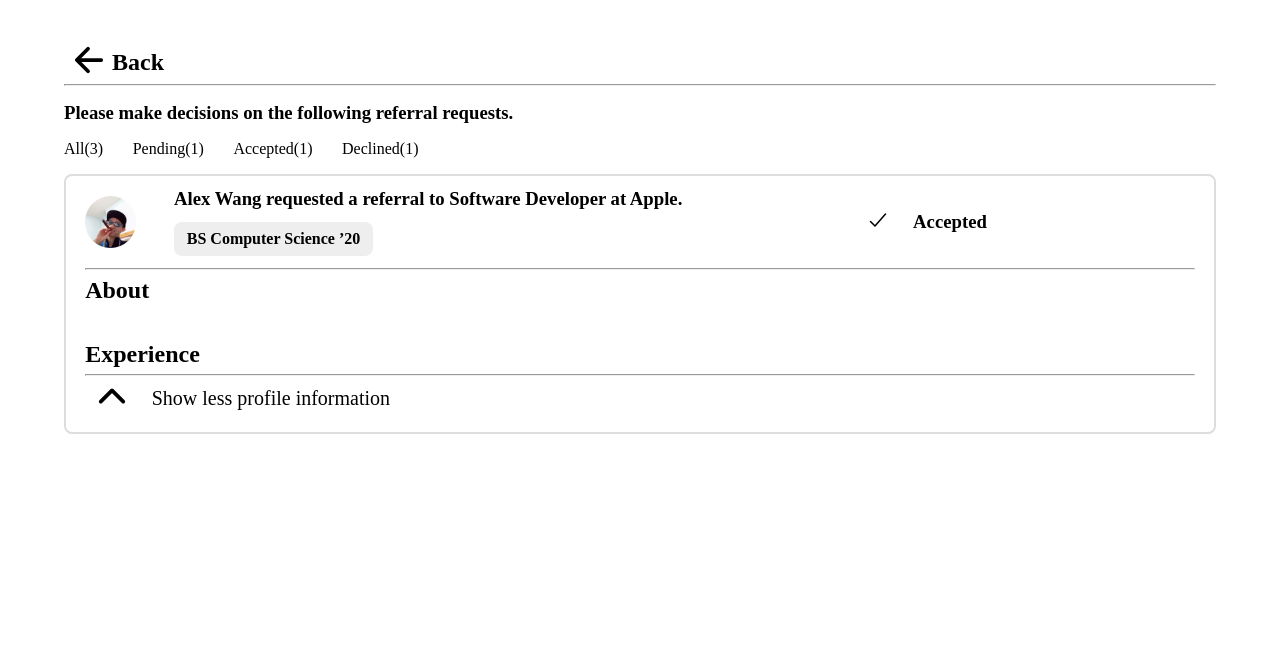
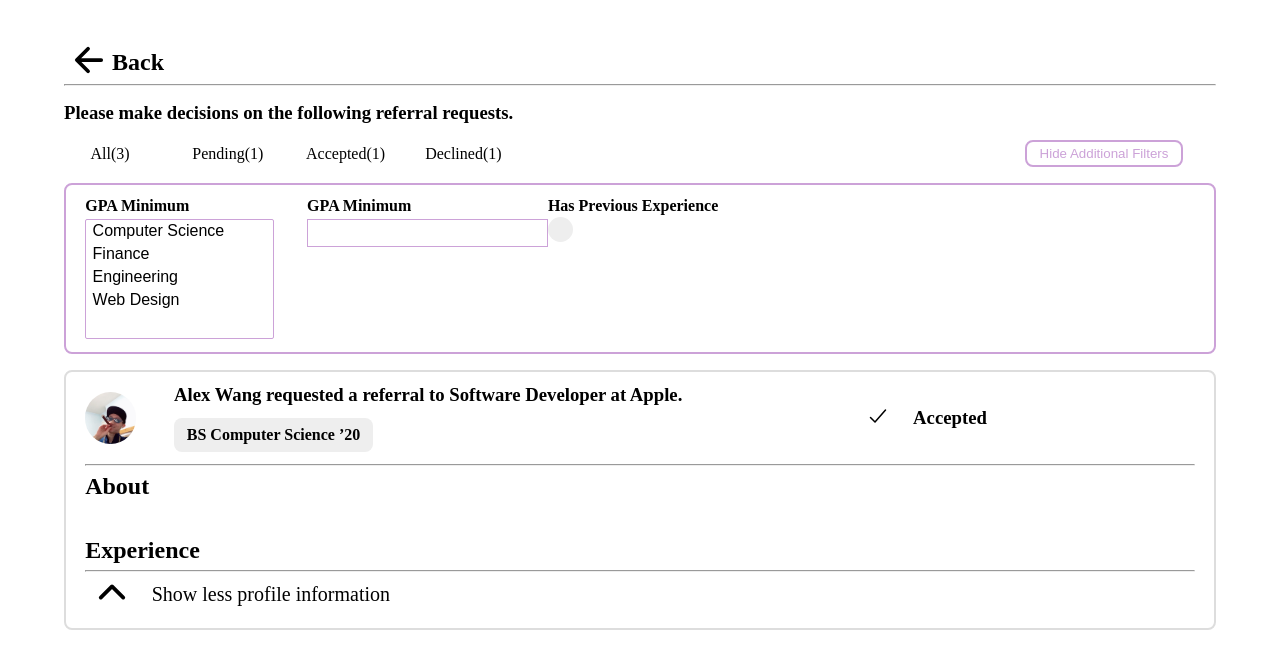
Before and after one commit to Yuxuan-Lin/VioLegacy, a website built with webpack: page src/experimental.html in a window 1280 px wide. Built offline with nearby package versions, Linux system fonts and the light colour scheme.

Commit message:
changes after leo branch merge

```diff
--- a/src/experimental.html
+++ b/src/experimental.html
@@ -21,7 +21,46 @@
             <li id="senior-myOpp-detail-body-pending">Pending(1)</li>
             <li id="senior-myOpp-detail-body-accepted">Accepted(1)</li>
             <li id="senior-myOpp-detail-body-declined">Declined(1)</li>
+            <li id="dashboard-detail-status-bar-blank"></li>
+            <li id="dashboard-detail-filter-btn">
+                <button>Hide Additional Filters</button>
+            </li>
         </ul>
+
+
+
+
+
+
+        <div class="dashboard-detail-filter">
+            <div class="dashboard-detail-filter-major">
+                <h4 class="dashboard-detail-filter-titles">GPA Minimum</h4>
+                <select name="dashboard-detail-filter-major-selections" id="dashboard-detail-filter-major-selections" multiple>
+                    <option value="Computer Science">Computer Science</option>
+                    <option value="Finance">Finance</option>
+                    <option value="Engineering">Engineering</option>
+                    <option value="Web Design">Web Design</option>
+                </select>
+            </div>
+            <div class="dashboard-detail-filter-gpa">
+                <h4 class="dashboard-detail-filter-titles">GPA Minimum</h4>
+                <input class="dashboard-detail-filter-gpa-input" type="text">
+            </div>
+            <div class="dashboard-detail-filter-exp">
+                <label class="dashboard-detail-filter-titles">Has Previous Experience
+                    <input type="checkbox">
+                    <span class="checkmark"></span>
+                </label>
+            </div>
+        </div>
+
+
+
+
+
+
+
+
         <ul class="dashboard-detail-list">
             <li class="dashboard-detail-list-element">
                 <div class="dashboard-detail-list-element-profile">
--- a/src/js/controllers/messageController.js
+++ b/src/js/controllers/messageController.js
@@ -127,7 +127,6 @@ export const messageScreen = (state) => {
     searchResUI.addEventListener('click', async e=>{
         const btn = e.target.closest('.search-result-person');
         const chatter = btn.parentNode.parentNode.childNodes[1].childNodes[3];
-        console.log(chatter);
 
         if (btn){
             state.messages.chatExists = false;
--- a/src/js/controllers/oppController.js
+++ b/src/js/controllers/oppController.js
@@ -80,7 +80,6 @@ export const setUpOppScreen = async (state) => {
 
             document.querySelector('#opp-back-top').addEventListener('click', async e => {
                 const btn2 = e.target.closest('#opp-back-top');
-                console.log("opp-backed");
 
                 if(btn2) {
                     // clear right screen
@@ -109,7 +108,6 @@ export const setUpOppScreen = async (state) => {
 
             document.querySelector('.ref-request').addEventListener('click', async e => {
                 const btn3 = e.target.closest('.ref-request');
-                console.log("attention: "+state.opp.opps[btn.value].id);
 
                 if(btn3 && btn3.id == 0) {
 
--- a/src/js/index.js
+++ b/src/js/index.js
@@ -11,7 +11,6 @@ import * as messageControl from './controllers/messageController';
 
 
 const collapseMenu = function(state) {
-    console.log("success");
     state.menuCollapsed = true;
     const labelled = document.querySelectorAll('.collapse-label');
     labelled.forEach(labelCollapse);
@@ -22,7 +21,6 @@ const collapseMenu = function(state) {
 };
 
 const expandMenu = function(state){
-    //console.log("success");
     state.menuCollapsed = false;
     const labelled = document.querySelectorAll('.collapse-label');
     labelled.forEach(labelExpand);
@@ -43,13 +41,11 @@ const labelExpand = function(el){
 
 const tabSwitch = async function (state,tab){
     const id = parseInt(tab.parentNode.id);
-    //console.log(state.user.name);
     if (id != 0 && id != 4){
         screenSwitch(state, tab);
 
         //clear
         let markup = tab.parentNode.parentNode.childNodes;
-        //console.log(markup);
         for (let i=1; i<11; i=i+2){
             markup[i].classList = [];
             markup[i].childNodes[1].classList = ['tab'];
@@ -159,7 +155,6 @@ export const cleanseEvent = function(className){
 export const setUI = async function(state, user){
 
     state.home = new Home(user.uid);
-    //console.log(user.uid);
     state.user = user;
     state.user.isSenior = false;
     state.opp = new Opp("Ishmael");
@@ -168,7 +163,6 @@ export const setUI = async function(state, user){
     state.home.collapsed = false;
     state.menuCollapsed = false;
     state.messages.firstRender = true;
-    //console.log(state.user.name);
     tabSwitch(state, document.getElementById("default"));
 
 
--- a/src/js/views/signUpView.js
+++ b/src/js/views/signUpView.js
@@ -64,14 +64,12 @@ export const setSignUpUI = function(){
         e.preventDefault();
         page++;
         setUIwithPage(page);
-        console.log("next page");
     });
 
     prevStepBtn.addEventListener('click',e => {
         e.preventDefault();
         page--;
         setUIwithPage(page);
-        console.log("previous page");
     });
 
     checkbox.addEventListener('change',e => {
@@ -126,6 +124,4 @@ export const setSignUpUI = function(){
         `;
         document.querySelector(`.signUp-experiences`).insertAdjacentHTML('beforeend',addJobMarkUp);
     });
-
-    console.log("Sign Up Page Set Up completed");
 }
```
Also changed, not shown: dist/css/violegacy.css, dist/js/auth.js, dist/js/bundle.js.
